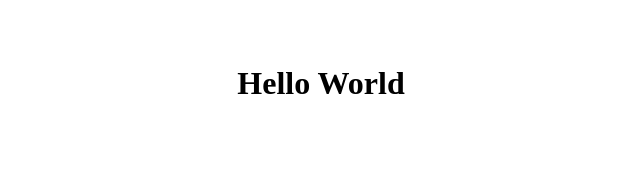
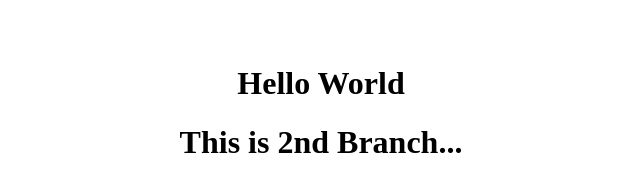
Before and after one commit to TheAshokMaharana/Local_Repo, a plain HTML site: page index.html in a window 1280 px wide. Shown: the whole page, without its empty margins (319-959 px from the left). Drawn offline with Linux system fonts and the light colour scheme.

Commit message:
Commited

```diff
--- a/index.html
+++ b/index.html
@@ -14,6 +14,9 @@
             <h1>
                 Hello World
             </h1>
+            <h1>
+                This is 2nd Branch...
+            </h1>
         </center>
     </p>
 </body>
```
